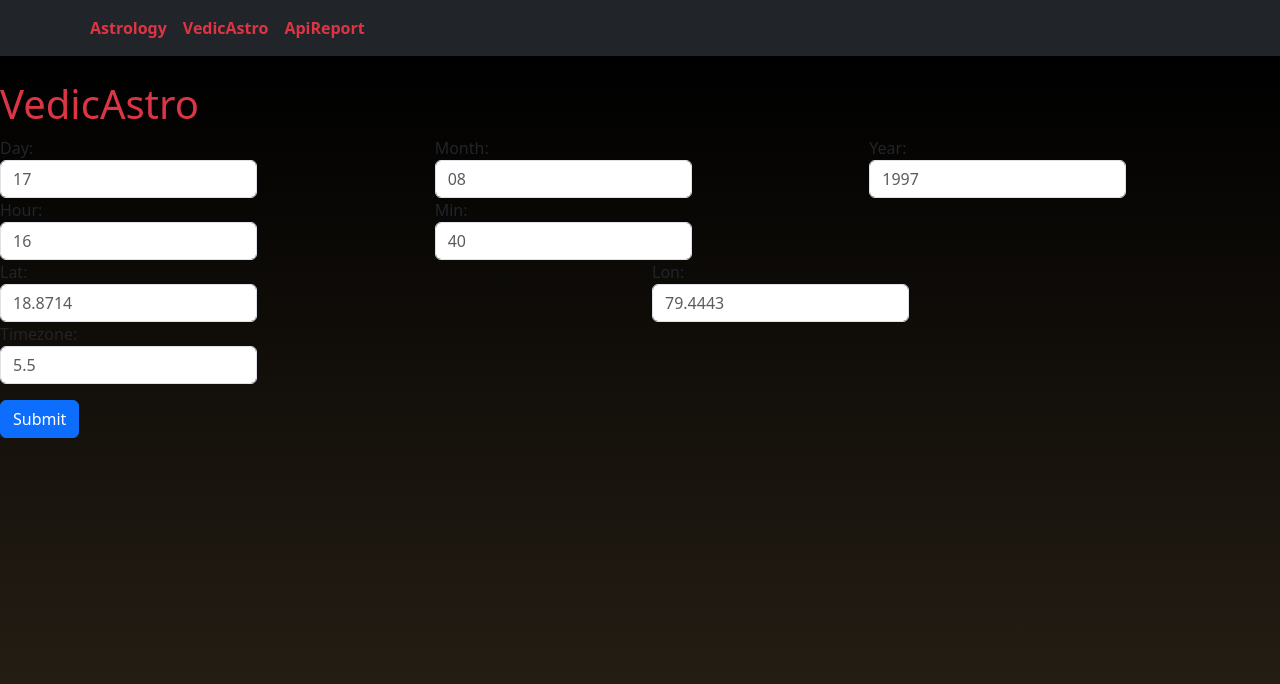
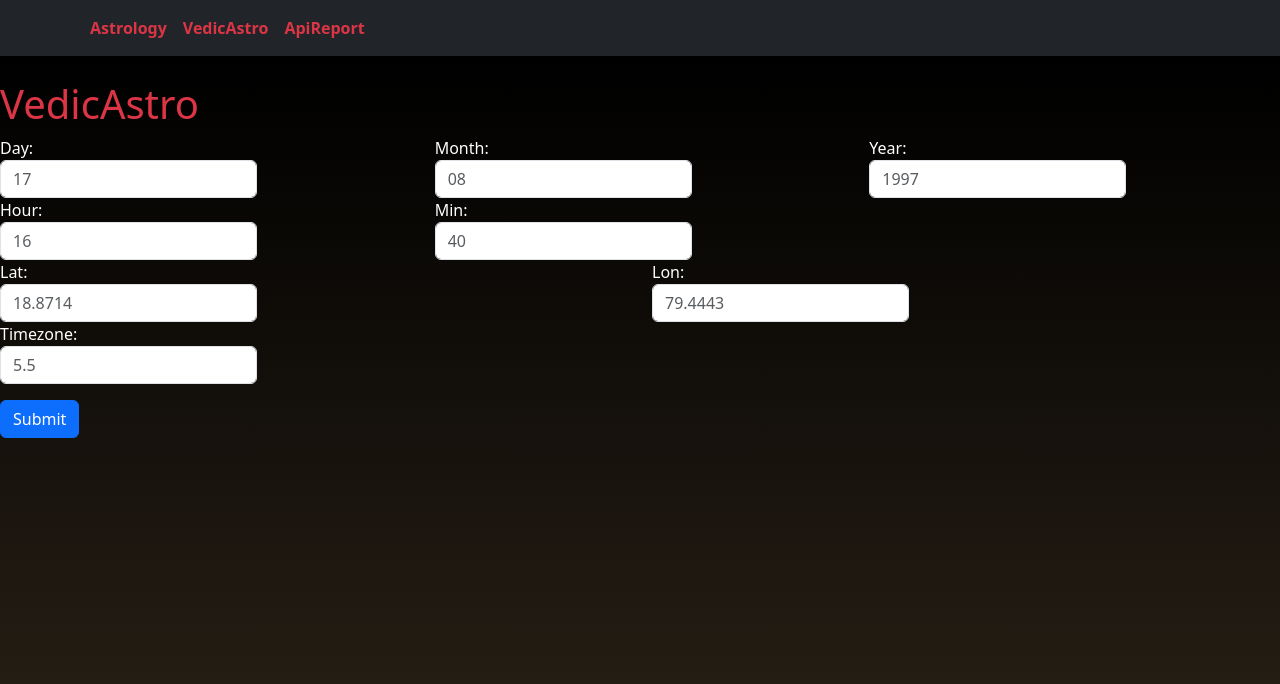
Before and after one commit to johnwesily/distiny-ui-icompaas, a React (Create React App) app: page /vedicastro in a window 1280 px wide. Shown: the top 684 px of the page. Built offline with nearby package versions, Linux system fonts and the light colour scheme.

Commit message:
fixed label bug

```diff
--- a/src/UserDetailsForm.jsx
+++ b/src/UserDetailsForm.jsx
@@ -49,7 +49,7 @@ const UserDetailsForm = ({ onSubmit ,title }) => {
     <div className="row">
      <h1 className="text-danger">{title}</h1>
       <div className="col-md-4">
-        <label>
+        <label className="text-white">
           Day:
           <input
             type="text"
@@ -62,7 +62,7 @@ const UserDetailsForm = ({ onSubmit ,title }) => {
         </label>
       </div>
       <div className="col-md-4">
-        <label>
+        <label className="text-white">
           Month:
           <input
             type="text"
@@ -75,7 +75,7 @@ const UserDetailsForm = ({ onSubmit ,title }) => {
         </label>
       </div>
       <div className="col-md-4">
-        <label>
+        <label className="text-white">
           Year:
           <input
             type="text"
@@ -91,7 +91,7 @@ const UserDetailsForm = ({ onSubmit ,title }) => {
 
     <div className="row">
       <div className="col-md-4">
-        <label>
+        <label className="text-white">
           Hour:
           <input
             type="text"
@@ -104,7 +104,7 @@ const UserDetailsForm = ({ onSubmit ,title }) => {
         </label>
       </div>
       <div className="col-md-4">
-        <label>
+        <label className="text-white">
           Min:
           <input
             type="text"
@@ -120,7 +120,7 @@ const UserDetailsForm = ({ onSubmit ,title }) => {
 
     <div className="row">
       <div className="col-md-6">
-        <label>
+        <label className="text-white">
           Lat:
           <input
             type="text"
@@ -133,7 +133,7 @@ const UserDetailsForm = ({ onSubmit ,title }) => {
         </label>
       </div>
       <div className="col-md-6">
-        <label>
+        <label className="text-white">
           Lon:
           <input
             type="text"
@@ -149,7 +149,7 @@ const UserDetailsForm = ({ onSubmit ,title }) => {
 
     <div className="row">
       <div className="col-md-12">
-        <label>
+        <label className="text-white">
           Timezone:
           <input
             type="text"
--- a/src/UserDetailsForm2.jsx
+++ b/src/UserDetailsForm2.jsx
@@ -50,7 +50,7 @@ const UserDetailsForm2 = ({ onSubmit }) => {
     <h1 className="text-danger">VedicAstro </h1>
     <div className="row">
       <div className="col-md-4">
-        <label>
+        <label className="text-white">
           Day:
           <input
             type="text"
@@ -63,7 +63,7 @@ const UserDetailsForm2 = ({ onSubmit }) => {
         </label>
       </div>
       <div className="col-md-4">
-        <label>
+        <label className="text-white">
           Month:
           <input
             type="text"
@@ -76,7 +76,7 @@ const UserDetailsForm2 = ({ onSubmit }) => {
         </label>
       </div>
       <div className="col-md-4">
-        <label>
+        <label className="text-white">
           Year:
           <input
             type="text"
@@ -92,7 +92,7 @@ const UserDetailsForm2 = ({ onSubmit }) => {
 
     <div className="row">
       <div className="col-md-4">
-        <label>
+        <label className="text-white">
           Hour:
           <input
             type="text"
@@ -105,7 +105,7 @@ const UserDetailsForm2 = ({ onSubmit }) => {
         </label>
       </div>
       <div className="col-md-4">
-        <label>
+        <label className="text-white">
           Min:
           <input
             type="text"
@@ -121,7 +121,7 @@ const UserDetailsForm2 = ({ onSubmit }) => {
 
     <div className="row">
       <div className="col-md-6">
-        <label>
+        <label className="text-white">
           Lat:
           <input
             type="text"
@@ -134,7 +134,7 @@ const UserDetailsForm2 = ({ onSubmit }) => {
         </label>
       </div>
       <div className="col-md-6">
-        <label>
+        <label className="text-white">
           Lon:
           <input
             type="text"
@@ -150,7 +150,7 @@ const UserDetailsForm2 = ({ onSubmit }) => {
 
     <div className="row">
       <div className="col-md-12">
-        <label>
+        <label className="text-white">
           Timezone:
           <input
             type="text"
```
